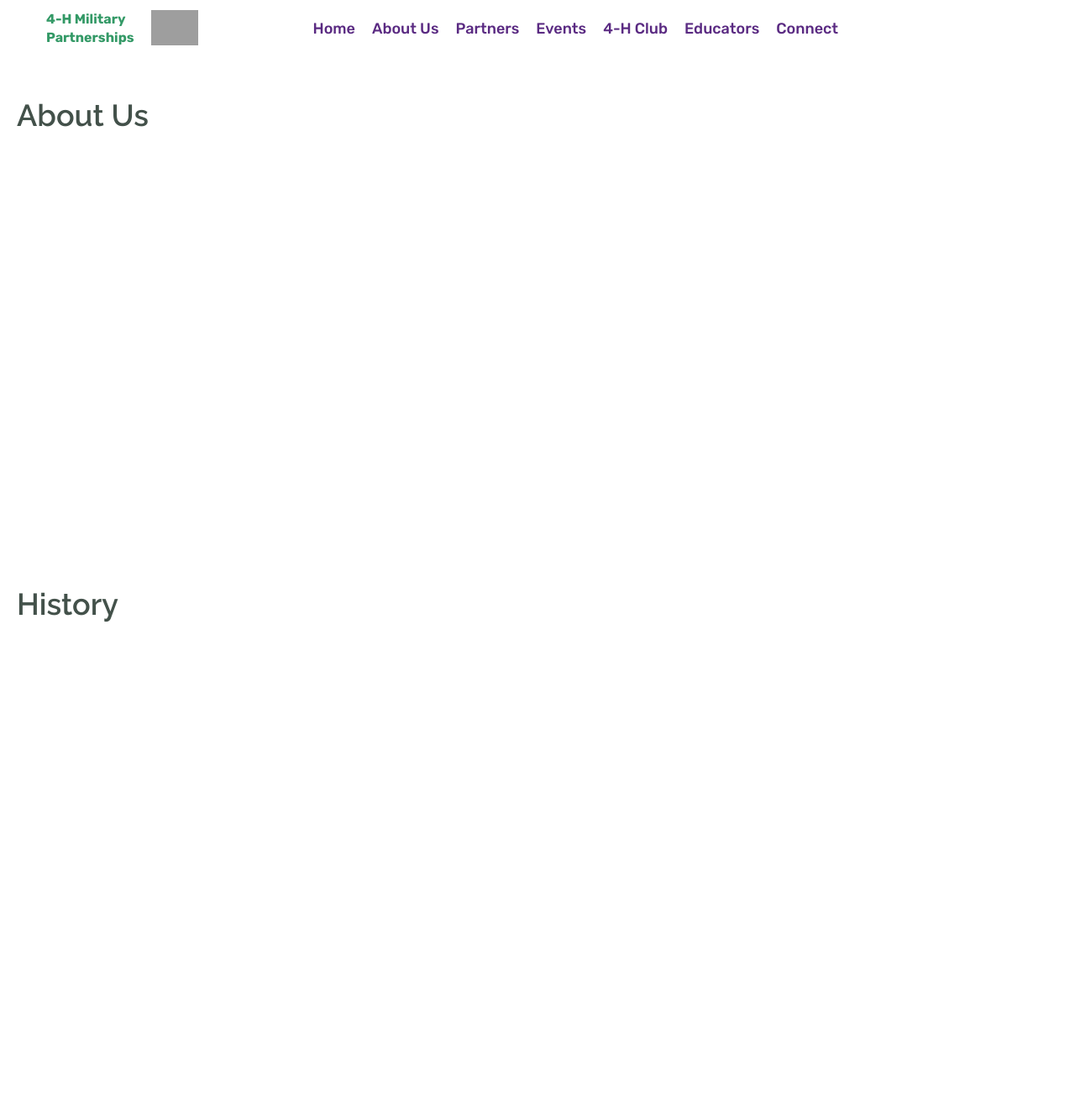
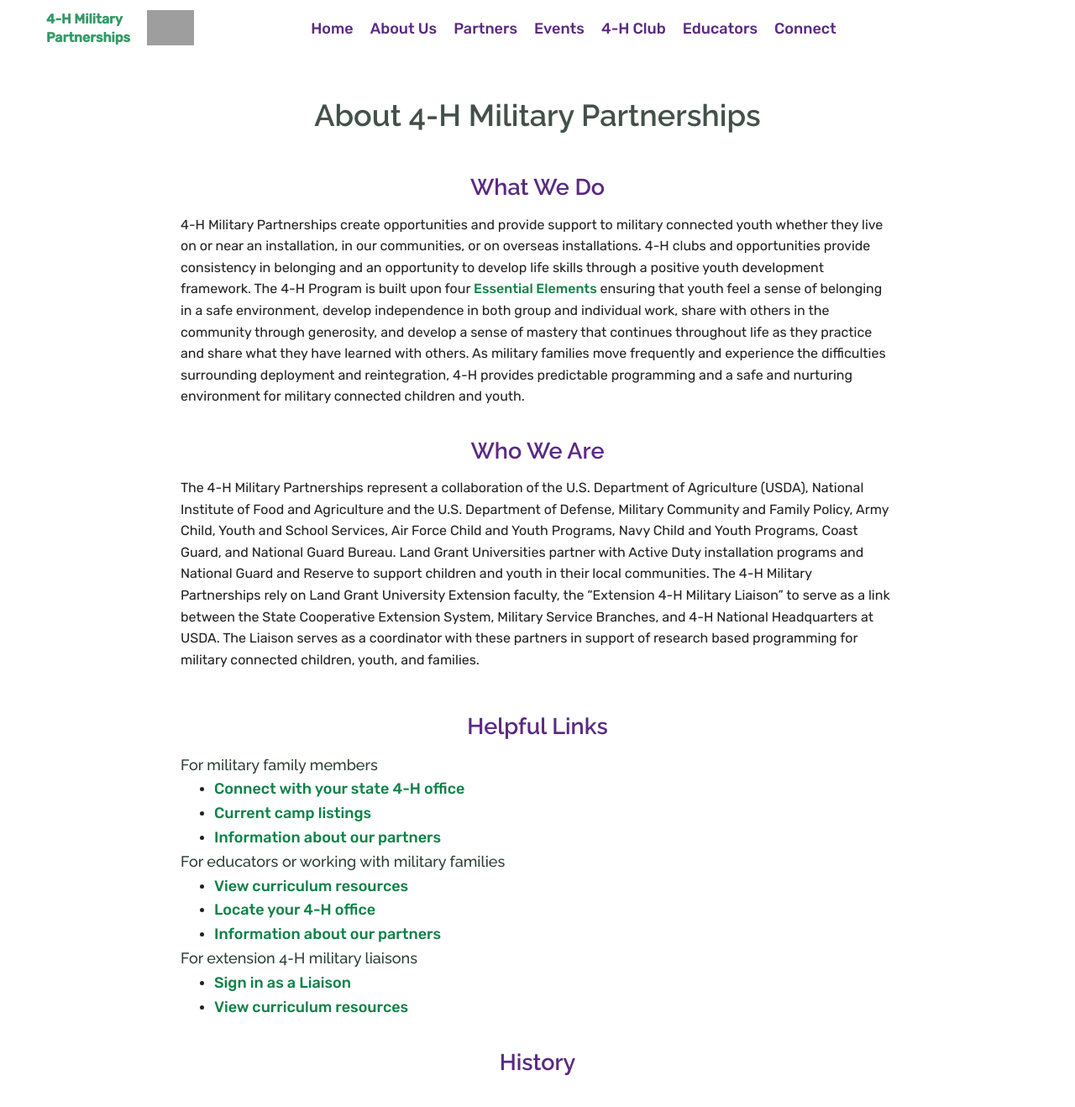
Before and after one commit to 4Hmilitarypp/4h-frontend, a React (Create React App) app: page /about in a window 1280 px wide. Shown: the top 1318 px of the page at 84% size. Built offline with nearby package versions, Linux system fonts and the light colour scheme; no server answers; grey boxes are pictures that could not be loaded.

Commit message:
starts about-us page. moves SignInModal to components

```diff
--- a/public/index.html
+++ b/public/index.html
@@ -4,8 +4,8 @@
     <meta charset="utf-8" />
     <meta name="viewport" content="width=device-width, initial-scale=1, shrink-to-fit=no" />
     <meta name="theme-color" content="#000000" />
-    <link href="https://fonts.googleapis.com/css?family=Rubik:400,500,700" rel="stylesheet" />
-    <link href="https://fonts.googleapis.com/css?family=Raleway:400,600" rel="stylesheet" />
+    <link href="https://fonts.googleapis.com/css?family=Rubik:300,400,500" rel="stylesheet" />
+    <link href="https://fonts.googleapis.com/css?family=Raleway:500,600" rel="stylesheet" />
     <link rel="manifest" href="%PUBLIC_URL%/manifest.json" />
 
     <link rel="shortcut icon" sizes="96x96" href="%PUBLIC_URL%/favicon-96x96.png" />
--- a/src/components/Modal.tsx
+++ b/src/components/Modal.tsx
@@ -29,7 +29,7 @@
 export default Modal
 
 const ModalWrapper = styled.div`
-  position: absolute;
+  position: fixed;
   top: 0;
   left: 0;
   width: 100%;
--- a/src/header/SignInModal.tsx
+++ b/src/components/SignInModal.tsx
@@ -1,10 +1,10 @@
 import { navigate } from '@reach/router'
 import * as React from 'react'
 import styled from 'styled-components/macro'
-import { Button, InputGroup, SecondaryButton } from '../components/Elements'
-import Modal from '../components/Modal'
 import { FormInputEvent, IApiError, IForm } from '../types'
 import api from '../utils/api'
+import { InputGroup, SecondaryButton } from './Elements'
+import Modal from './Modal'
 
 interface IProps {
   initialOpen?: boolean
@@ -59,7 +59,7 @@
 
   return (
     <>
-      <Button onClick={() => setOn(true)}>{children}</Button>
+      <div onClick={() => setOn(true)}>{children}</div>
       <Modal on={on} setOn={setOn}>
         <Header>
           <Heading>Enter your email and password</Heading>
@@ -111,7 +111,6 @@
 `
 const MyButton = styled(SecondaryButton)`
   padding: 1rem 2.5rem;
-  font-size: 1.8rem;
   margin-top: 1rem;
   align-self: center;
 `
--- a/src/pages/About.tsx
+++ b/src/pages/About.tsx
@@ -1,7 +1,8 @@
-import { RouteComponentProps } from '@reach/router'
+import { Link as UnstyledLink, RouteComponentProps } from '@reach/router'
 import * as React from 'react'
 import styled from 'styled-components/macro'
-import { Heading, PageWrapper } from '../components/Elements'
+import { A, Heading, P, PageWrapper, Section, SubHeading } from '../components/Elements'
+import SignInModal from '../components/SignInModal'
 import { useHash } from '../hooks/hooks'
 
 const About: React.FC<RouteComponentProps> = () => {
@@ -9,18 +10,103 @@
   useHash({ refToFocus: historyRef, hash: '#history', location })
   return (
     <PageWrapper>
-      <Heading>About Us</Heading>
-      <Section />
-      <Heading id="history" ref={historyRef as any}>
-        History
-      </Heading>
-      <Section />
+      <Heading center={true}>About 4-H Military Partnerships</Heading>
+      <Section>
+        <SubHeading>What We Do</SubHeading>
+        <P>
+          4-H Military Partnerships create opportunities and provide support to military connected youth whether they
+          live on or near an installation, in our communities, or on overseas installations. 4-H clubs and opportunities
+          provide consistency in belonging and an opportunity to develop life skills through a positive youth
+          development framework. The 4-H Program is built upon four{' '}
+          <A href="http://www.4-h.org/resource-library/professional-development-learning/4-h-youth-development/youth-development/essential-elements/">
+            Essential Elements
+          </A>{' '}
+          ensuring that youth feel a sense of belonging in a safe environment, develop independence in both group and
+          individual work, share with others in the community through generosity, and develop a sense of mastery that
+          continues throughout life as they practice and share what they have learned with others. As military families
+          move frequently and experience the difficulties surrounding deployment and reintegration, 4-H provides
+          predictable programming and a safe and nurturing environment for military connected children and youth.
+        </P>
+      </Section>
+      <Section>
+        <SubHeading>Who We Are</SubHeading>
+        <P>
+          The 4-H Military Partnerships represent a collaboration of the U.S. Department of Agriculture (USDA), National
+          Institute of Food and Agriculture and the U.S. Department of Defense, Military Community and Family Policy,
+          Army Child, Youth and School Services, Air Force Child and Youth Programs, Navy Child and Youth Programs,
+          Coast Guard, and National Guard Bureau. Land Grant Universities partner with Active Duty installation programs
+          and National Guard and Reserve to support children and youth in their local communities. The 4-H Military
+          Partnerships rely on Land Grant University Extension faculty, the “Extension 4-H Military Liaison” to serve as
+          a link between the State Cooperative Extension System, Military Service Branches, and 4-H National
+          Headquarters at USDA. The Liaison serves as a coordinator with these partners in support of research based
+          programming for military connected children, youth, and families.
+        </P>
+        <Section>
+          <SubHeading>Helpful Links</SubHeading>
+          <LinksHeading>For military family members</LinksHeading>
+          <Links>
+            <Li>
+              <Link to="/find-a-liaison">Connect with your state 4-H office</Link>
+            </Li>
+            <Li>
+              <Link to="/events/">Current camp listings</Link>
+            </Li>
+            <Li>
+              <Link to="/partners">Information about our partners</Link>
+            </Li>
+          </Links>
+          <LinksHeading>For educators or working with military families</LinksHeading>
+          <Links>
+            <Li>
+              <Link to="/educators/resources">View curriculum resources</Link>
+            </Li>
+            <Li>
+              <Link to="/find-a-liaison/">Locate your 4-H office</Link>
+            </Li>
+            <Li>
+              <Link to="/partners">Information about our partners</Link>
+            </Li>
+          </Links>
+          <LinksHeading>For extension 4-H military liaisons</LinksHeading>
+          <Links>
+            <Li>
+              <SignInModal>
+                <Link as="span">Sign in as a Liaison</Link>
+              </SignInModal>
+            </Li>
+            <Li>
+              <Link to="/educators/resources">View curriculum resources</Link>
+            </Li>
+          </Links>
+        </Section>
+      </Section>
+      <Section>
+        <SubHeading id="history" ref={historyRef as any}>
+          History
+        </SubHeading>
+      </Section>
     </PageWrapper>
   )
 }
 
 export default About
 
-const Section = styled.section`
-  height: 500px;
+const Links = styled.ul`
+  list-style: unset;
+  padding-left: 4rem;
 `
+const Link = styled(UnstyledLink)`
+  font-size: 1.8rem;
+  color: ${props => props.theme.primaryText};
+  &:hover {
+    opacity: 0.8;
+    cursor: pointer;
+  }
+`
+const Li = styled.li`
+  font-weight: 500;
+`
+const LinksHeading = styled.h4`
+  color: ${props => props.theme.black};
+  font-weight: normal;
+`
```
Also changed, not shown: 1 other file (tests, documents, lock files or other folders).
